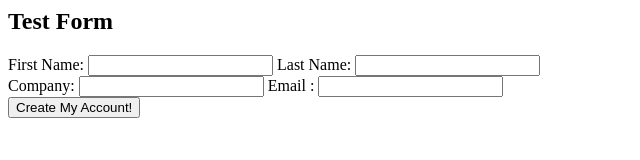
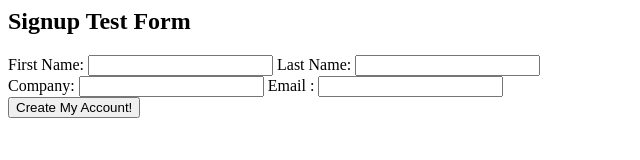
Before and after one commit to walkergary010/SignupProto, a website: page index.htm in a window 1280 px wide. Shown: the whole page, without its empty margins (0-640 px from the left). Drawn offline with Linux system fonts and the light colour scheme.

Commit message:
Update index.htm
Modified heading

```diff
--- a/index.htm
+++ b/index.htm
@@ -1,6 +1,6 @@
 <html>
    <body>
-	   <h2> Test Form </h2>
+	   <h2> Signup Test Form </h2>
       <form action = "signupproto-pmzxw.ondigitalocean.app:8000/process_get" method = "GET">
          First Name: <input type = "text" name = "first_name">
 	 Last Name: <input type = "text" name = "last_name"> <br>
```
